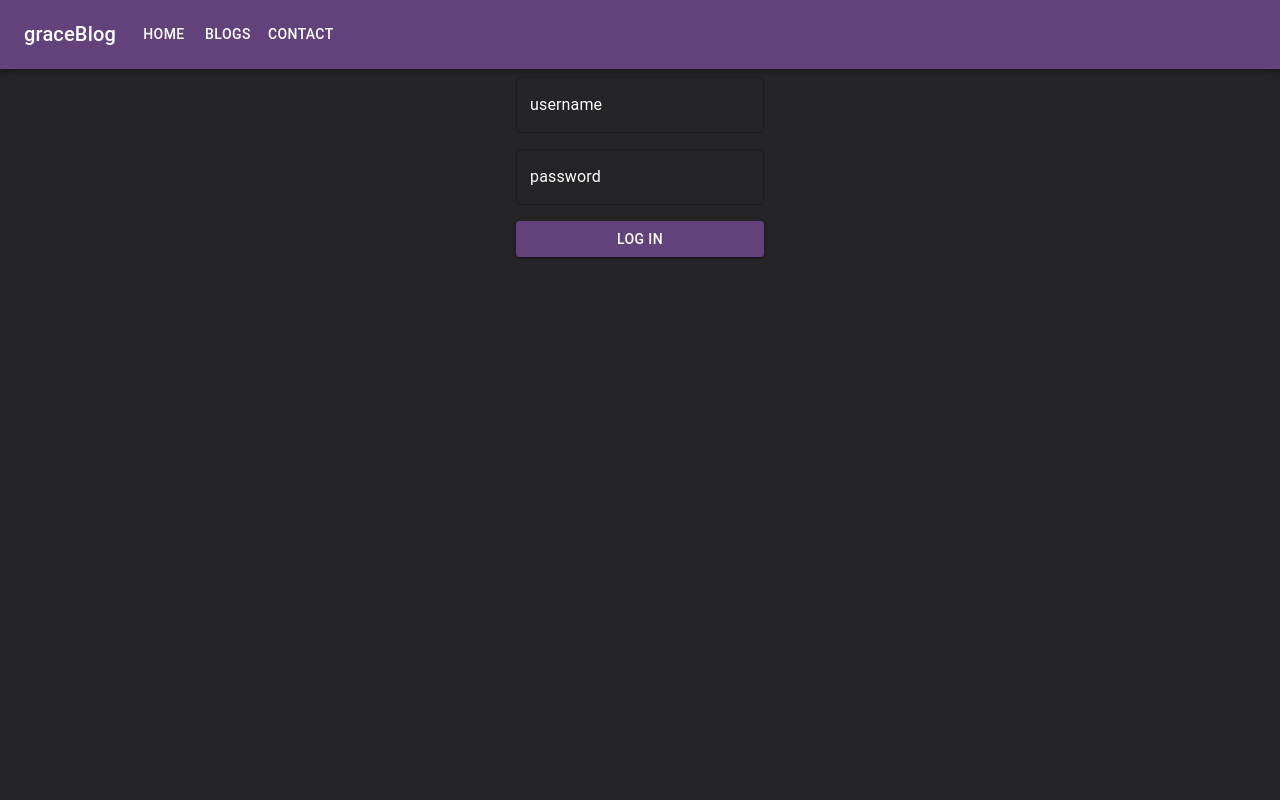
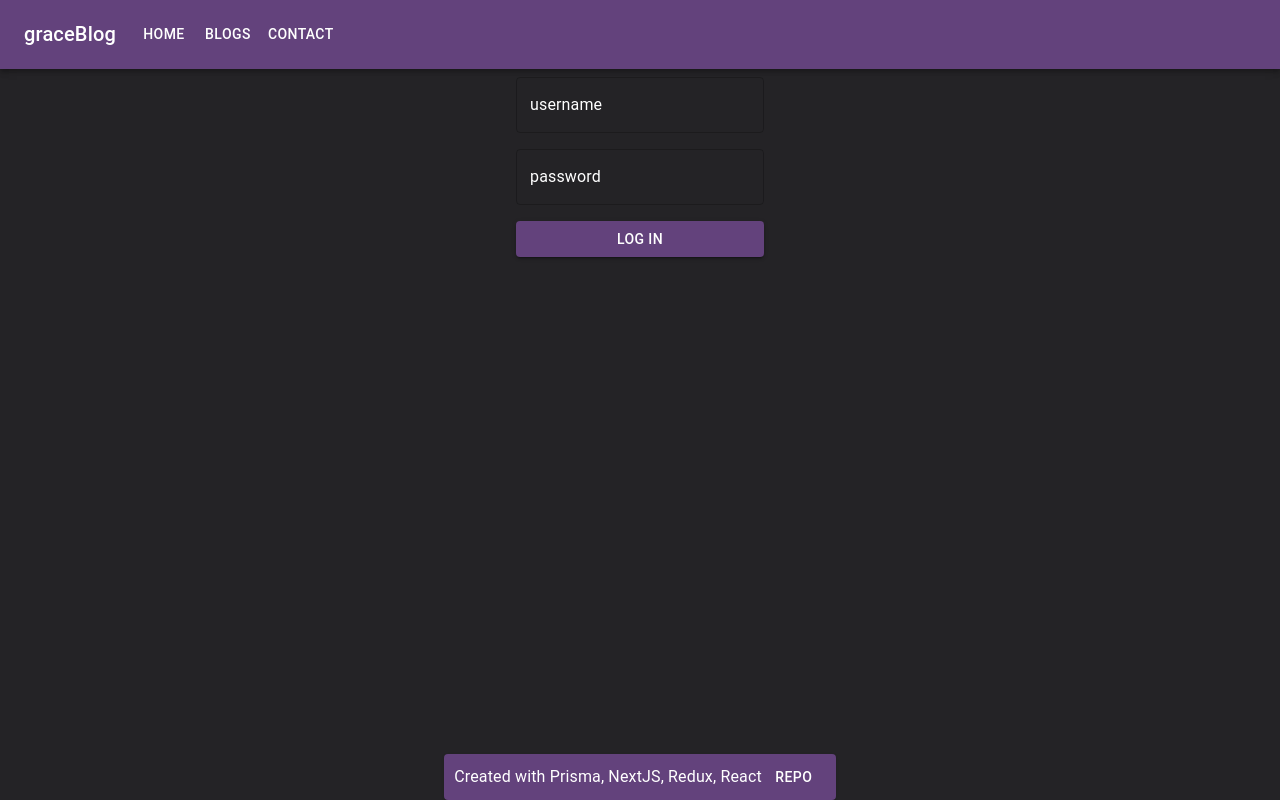
Before and after one commit to gracetveit/graceBlog, a Next.js app: page /admin/login in a window 1280 px wide. Built offline with nearby package versions, Linux system fonts and the light colour scheme.

Commit message:
feat: making a footer

```diff
--- /dev/null
+++ b/src/components/Footer.tsx
@@ -0,0 +1,29 @@
+import { Button, Paper, Typography } from "@mui/material";
+import { Box } from "@mui/system";
+
+export default () => {
+  return (
+    <Box
+      position="fixed"
+      bottom="0"
+      width="100%"
+      display="flex"
+      justifyContent="center"
+    >
+      <Paper sx={{ padding: "5px 10px" }}>
+        <Box display="flex" alignItems="center">
+          <Typography>Created with Prisma, NextJS, Redux, React</Typography>
+          <Button
+            variant="text"
+            onClick={() => {
+              location.assign("https://github.com/gracetveit/graceBlog");
+            }}
+            sx={{ color: "white" }}
+          >
+            repo
+          </Button>
+        </Box>
+      </Paper>
+    </Box>
+  );
+};
--- a/src/components/Layout.tsx
+++ b/src/components/Layout.tsx
@@ -1,3 +1,4 @@
+import Footer from "./Footer";
 import NavBar from "./NavBar";
 
 export default ({ children }) => {
@@ -5,6 +6,7 @@ export default ({ children }) => {
     <>
       <NavBar></NavBar>
       <main>{children}</main>
+      <Footer />
     </>
   );
 };
--- a/styles.css
+++ b/styles.css
@@ -16,3 +16,7 @@ pre {
 .css-u36398 {
   color: white
 }
+
+main {
+  margin-bottom: 20px;
+}
```
